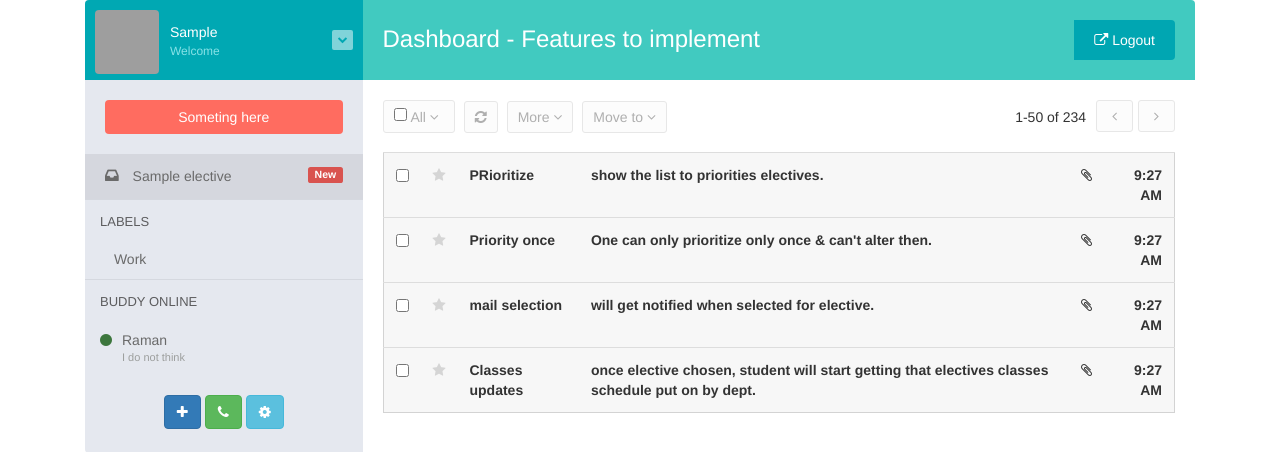
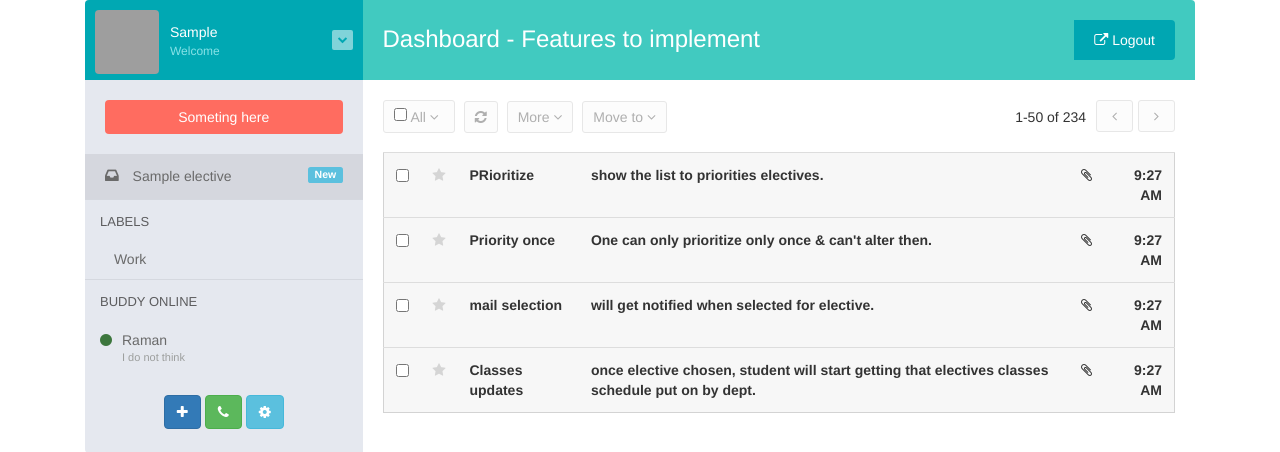
Before and after one commit to Rishabh04-02/Elective-manager-prototype, a PHP site: page /student/student_profile.php in a window 1280 px wide. Shown: the top 452 px of the page. Run offline with PHP 8.4, Linux system fonts and the light colour scheme; the visitor is signed in with stand-in values (Sample User, id 1); tables that the repository leaves empty or names only in its code hold one stand-in row (values such as "Sample post"); a stand-in replaces the project's code that opens the database connection; some libraries are stand-ins or nearby versions; grey boxes are pictures that could not be loaded.

Commit message:
info update

```diff
--- a/student/student_profile.php
+++ b/student/student_profile.php
@@ -43,7 +43,7 @@ include('student_session.php');
 
                       ?>
                           <li class="active">
-                              <a href="#"><i class="fa fa-inbox"></i> <?php echo $out; ?> <span class="label label-danger pull-right">New</span></a>
+                              <a href="#"><i class="fa fa-inbox"></i> <?php echo $out; ?> <span class="label label-info pull-right">New</span></a>
                               </li>
                               <?php
                                     } }
```
